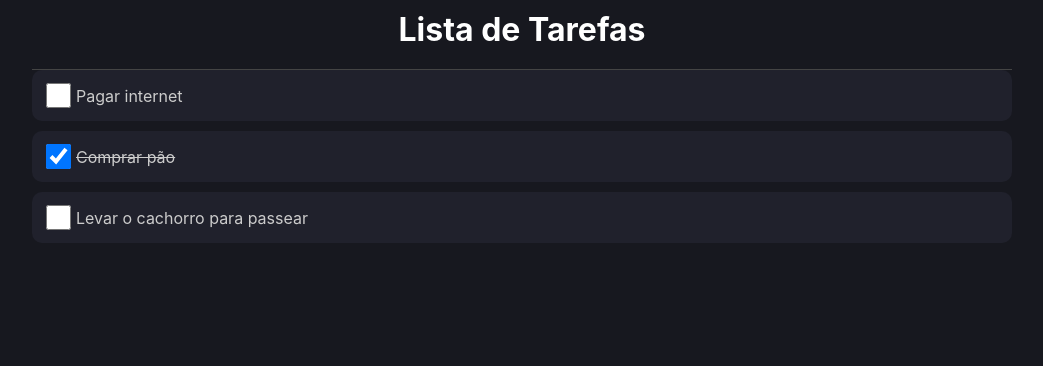
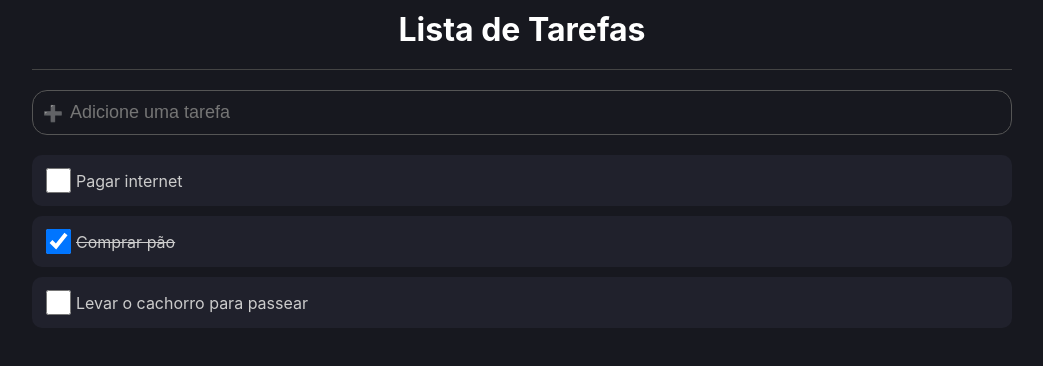
Before and after one commit to maeduarda/to-do-list, a React (Create React App) app: page / in a window 1280 px wide. Shown: the top 366 px of the page, without its empty margins (118-1161 px from the left). Built offline with nearby package versions, Linux system fonts and the light colour scheme.

Commit message:
adicionando novas tarefas

```diff
--- a/src/App.tsx
+++ b/src/App.tsx
@@ -2,6 +2,7 @@ import { useState } from 'react';
 import * as C from './App.styles';
 import { Item} from './types/Item'
 import ListItem  from './components/ListItem'
+import  AddArea  from './components/AddArea'
 
 const App = () => {
   const [list, setList] = useState<Item[]>([
@@ -9,15 +10,40 @@ const App = () => {
     {id: 2, name: 'Comprar pão', done: true},
     {id: 3, name: 'Levar o cachorro para passear', done: false}
   ]);
+
+  const handleAddTask = (taskName: string) => {
+    let newList = [...list];
+    newList.push({
+      id: list.length + 1,
+      name: taskName,
+      done: false
+    });
+    setList(newList);
+
+  }
+
+  const handleTaskChange = (id: number, done: boolean) => {
+    let newList = [...list];
+    for(let i in newList) {
+      if(newList[i].id === id) {
+        newList[i].done = done;
+      }
+    }
+    setList(newList);
+  }
   return (
     <>
       <C.Container>
         <C.Area>
           <C.Header>Lista de Tarefas</C.Header>
 
-          {/* Área de adicionar nova tarefa */}
+          <AddArea onEnter={handleAddTask}/>
           {list.map((item, index)=>(
-            <ListItem key={index} item={item}></ListItem>
+            <ListItem
+               key={index}
+                item={item}
+                onChange={handleTaskChange}
+                ></ListItem>
           ))}
         </C.Area>
       </C.Container>
--- /dev/null
+++ b/src/components/AddArea/index.tsx
@@ -0,0 +1,34 @@
+import { useState, KeyboardEvent } from 'react'
+import * as C from './styles'
+
+type Props = {
+  onEnter: (taskName: string) => void
+}
+
+const AddArea = ({ onEnter }: Props) => {
+  const [inputText, setInputText] = useState('')
+
+  const handleKeyUp = (e: KeyboardEvent) => {
+    if(e.code === 'Enter' && inputText !== '') {
+      onEnter(inputText);
+      setInputText('');
+
+    }
+
+  }
+
+  return (
+    <C.Container>
+        <div className='image'>➕</div>
+        <input
+            type='text'
+            placeholder='Adicione uma tarefa'
+            value={inputText}
+            onChange={e=>setInputText(e.target.value)}
+            onKeyUp={handleKeyUp}
+            />
+    </C.Container>
+  )
+}
+
+export default AddArea
--- /dev/null
+++ b/src/components/AddArea/styles.ts
@@ -0,0 +1,22 @@
+import styled from "styled-components"
+
+export const Container = styled.div`
+   border: 1px solid #555;
+   border-radius: 15px;
+   padding: 10px;
+   margin: 20px 0;
+   display: flex;
+   align-items: center;
+
+   .image {
+    margin-right: 5px;
+   }
+   input {
+    border: 0px;
+    background: transparent;
+    outline 0;
+    color: #FFF;
+    font-size: 18px;
+    flex: 1;
+   }
+`;
--- a/src/components/ListItem/index.tsx
+++ b/src/components/ListItem/index.tsx
@@ -1,19 +1,20 @@
-import { useState } from 'react'
 import * as C from './styles'
 import { Item } from '../../types/Item'
 
 
 type Props = {
-  item: Item
+  item: Item,
+  onChange: (id: number, done: boolean) => void
 }
-const ListItem = ( {item}: Props ) => {
-  const [isChecked, setIsChecked] = useState(item.done)
+
+const ListItem = ( {item,  onChange}: Props ) => {
+
   return (
-    <C.Container done={isChecked}>
+    <C.Container done={item.done}>
       <input
       type="checkbox"
-      checked={isChecked}
-      onChange={ e => setIsChecked(e.target.checked)}/>
+      checked={item.done}
+      onChange={ e => onChange(item.id, e.target.checked)}/>
       <label>{item.name}</label>
     </C.Container>
 
```
